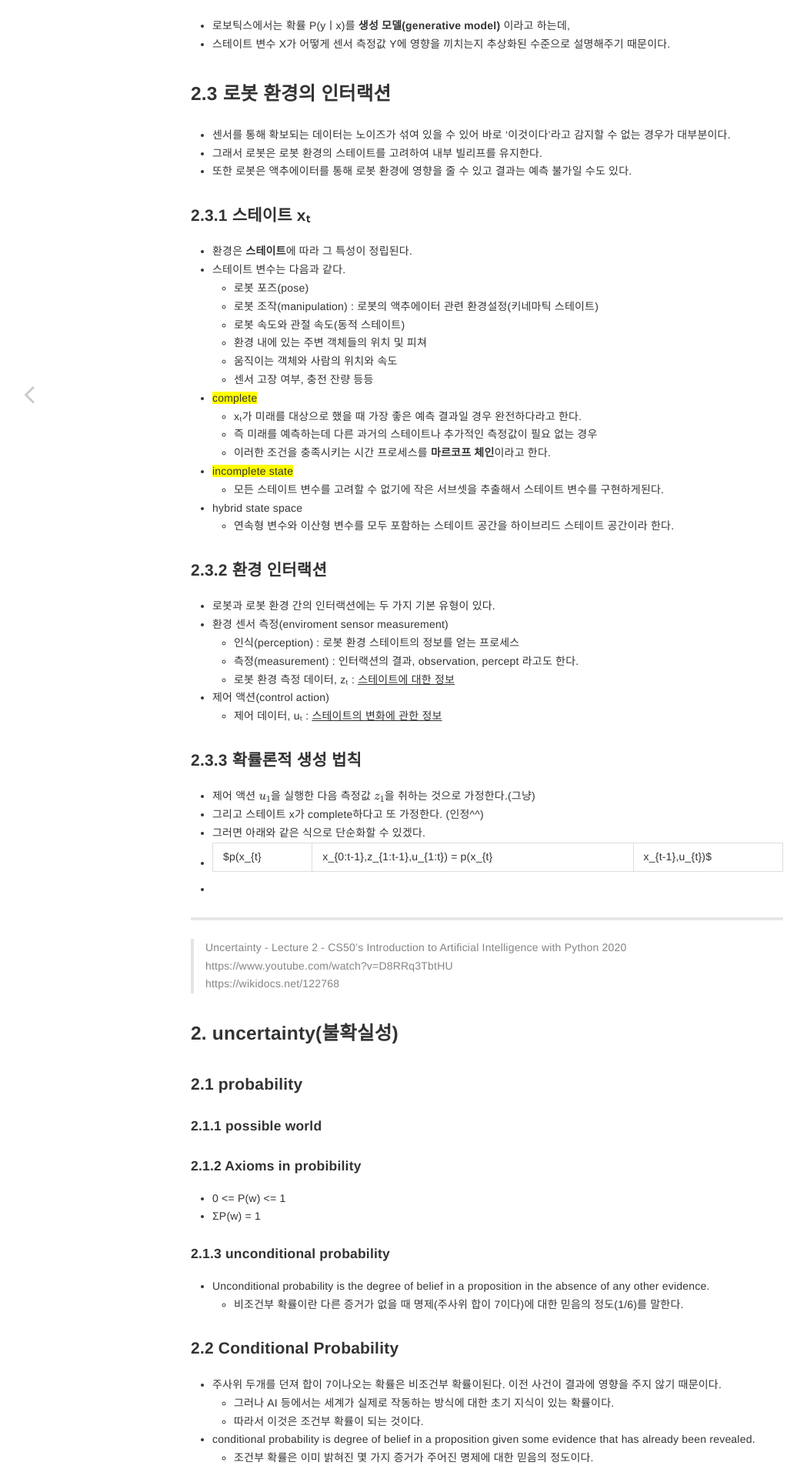
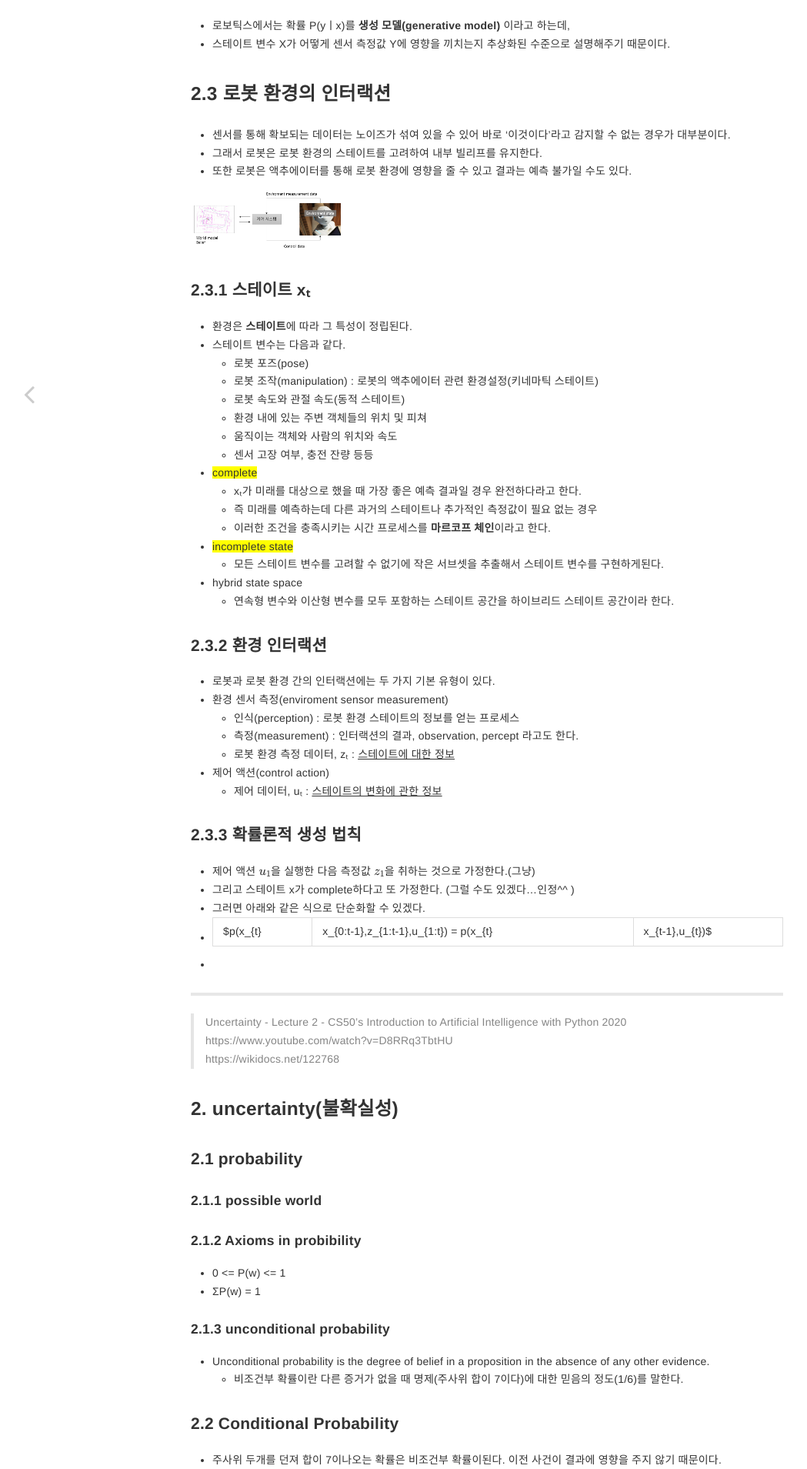
Before and after one commit to contravia-cloud/TechnicalBlog, a Jekyll site: the page built from _posts/2022-04-06-Probabilistic_robotics.md, in a window 1280 px wide. Shown: the part 2013-3922 px from the top of the page at 77% size, without its empty margins (7-1056 px from the left). Built offline with Jekyll 4.4.1, drawn with Linux system fonts in a browser that asks for light colours; our own code applies the rules of GitHub Pages for plain Markdown files; formulas are drawn with MathJax 3; some of the changed text lies outside the part shown.

Commit message:
Update 2022-04-06-Probabilistic_robotics.md

```diff
--- a/_posts/2022-04-06-Probabilistic_robotics.md
+++ b/_posts/2022-04-06-Probabilistic_robotics.md
@@ -51,6 +51,8 @@
   - 그래서 로봇은 로봇 환경의 스테이트를 고려하여 내부 빌리프를 유지한다.
   - 또한 로봇은 액추에이터를 통해 로봇 환경에 영향을 줄 수 있고 결과는 예측 불가일 수도 있다.
 
+<img src="https://contravia-cloud.github.io/TechnicalBlog/assets/img/화면 캡처 2022-04-07 093751.png" width="200" title="확률론적 로보틱스 그림 2.1" alt="확률론적 로보틱스 그림 2.1"/>
+
 ### 2.3.1 스테이트 xₜ
   - 환경은 **스테이트**에 따라 그 특성이 정립된다.
   - 스테이트 변수는 다음과 같다.
@@ -80,7 +82,7 @@
 
 ### 2.3.3 확률론적 생성 법칙
   - 제어 액션 $u_{1}$을 실행한 다음 측정값 $z_{1}$을 취하는 것으로 가정한다.(그냥)
-  - 그리고 스테이트 x가 complete하다고 또 가정한다. (인정^^)
+  - 그리고 스테이트 x가 complete하다고 또 가정한다. (그럴 수도 있겠다...인정^^ )
   - 그러면 아래와 같은 식으로 단순화할 수 있겠다.
   - $p(x_{t}|x_{0:t-1},z_{1:t-1},u_{1:t}) = p(x_{t}|x_{t-1},u_{t})$
   -
@@ -116,7 +118,7 @@
     - 예를 들어 날씨가 무작위 변수이고 흐림, 맑음, 비 등이 취할 수 있는 값이 된다.
     - 무작위 변수는 확률 변수라 하고 그 값들이 갖는 확률을 나열하면 확률 분포가 된다.
   - independence
-  - independence is the knowledge that one event occurs does not affedct the probability of the other event.
+    - independence is the knowledge that one event occurs does not affedct the probability of the other event.
     - 독립성은 한 사건이 다른 사건의 확률에 영향을 미치지 않는다는 사실이다.
 
 ### 2.4 bayes' rule
```
